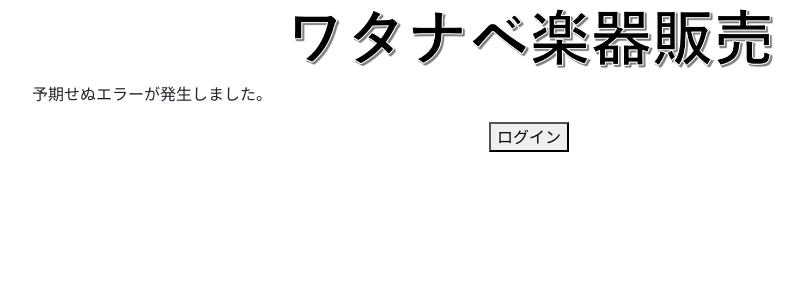
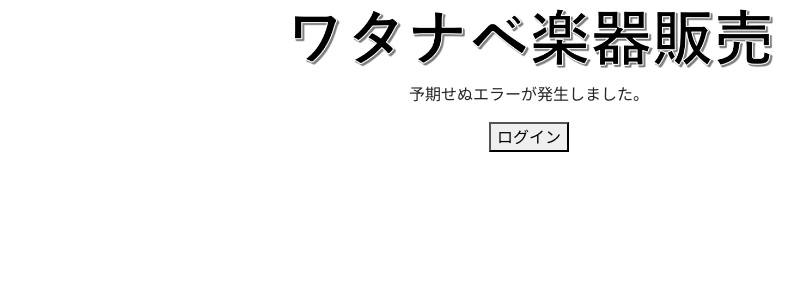
Before and after one commit to yasuaki640/portfolio_20190325, a PHP site: page /error.php in a window 1280 px wide. Shown: the top 300 px of the page, without its empty margins (111-915 px from the left). Run offline with PHP 8.4, Linux system fonts and the light colour scheme; the visitor is signed in with stand-in values (Sample User, id 1).

Commit message:
文言表示の調整

```diff
--- a/error.php
+++ b/error.php
@@ -1,7 +1,7 @@
 <?php require_once(dirname(__FILE__) . '/layouts/header.php') ?>
 
 <div class="container-fluid" style="max-width: 80%">
-    <p>予期せぬエラーが発生しました。</p>
+    <p class="text-center">予期せぬエラーが発生しました。</p>
 </div>
 
 
```
